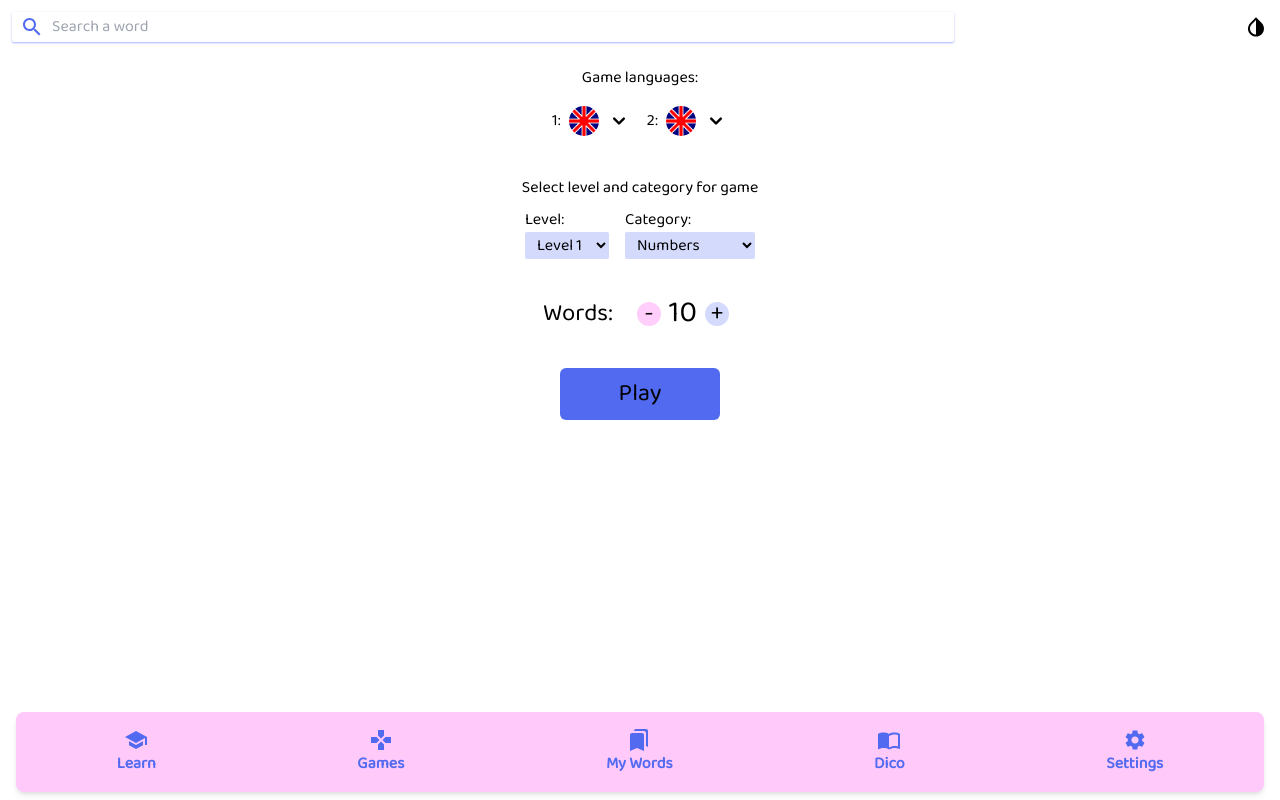
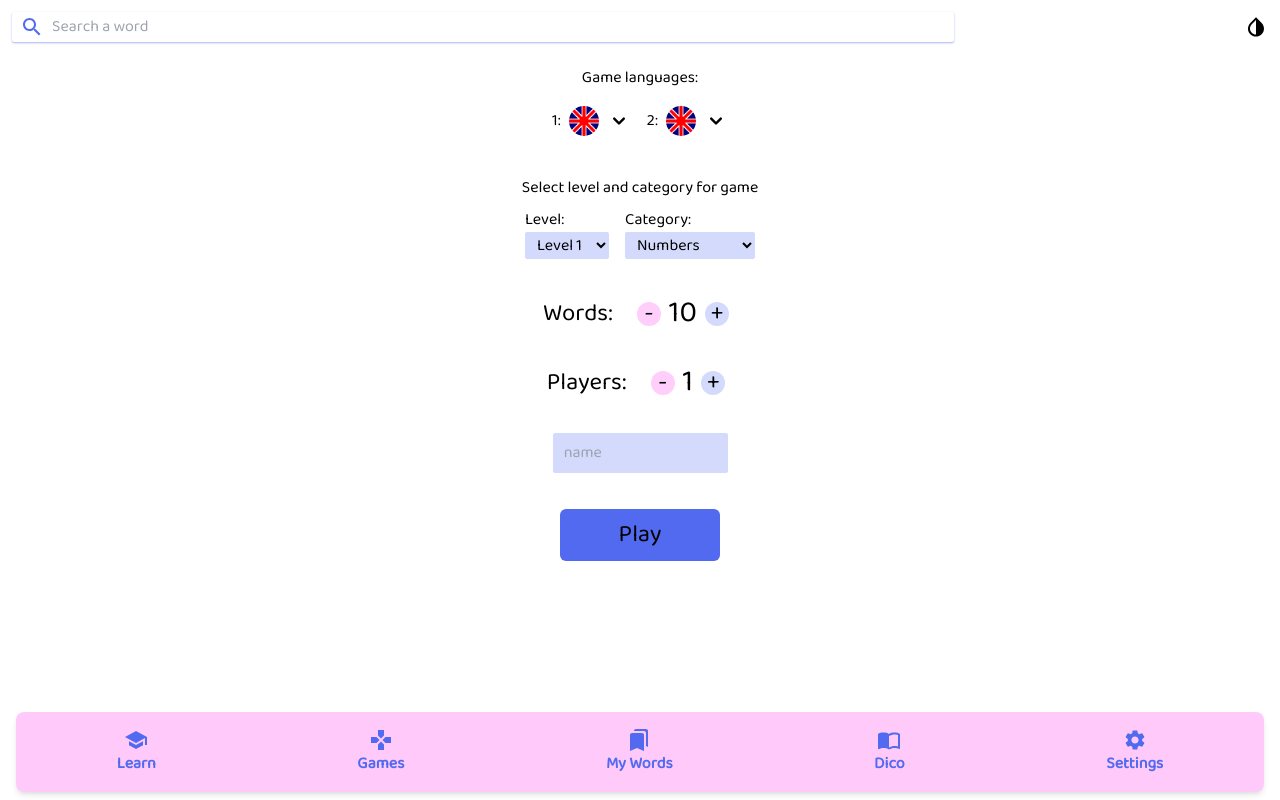
Before and after one commit to ArexSpeed/multiwords, a Next.js app: page /games/memo in a window 1280 px wide. Built offline with nearby package versions, Linux system fonts and the light colour scheme.

Commit message:
add input players name

```diff
--- a/pages/games/memo/index.tsx
+++ b/pages/games/memo/index.tsx
@@ -1,5 +1,5 @@
 /* eslint-disable jsx-a11y/no-onchange */
-import React, { useState } from 'react';
+import React, { useState, useEffect } from 'react';
 import Link from 'next/link';
 import MobileNav from 'components/Nav/MobileNav';
 import MetaHead from 'components/MetaHead';
@@ -9,12 +9,18 @@ import { levels, categories } from 'data';
 import { useAppDispatch } from 'redux/hooks';
 import { setMemoState } from 'redux/slices/gamesSlice';
 
+type PlayerType = {
+  [key: string]: string;
+};
+
 const MemoPage = () => {
   const [firstLangBox, setFirstLangBox] = useState(false);
   const [secondLangBox, setSecondLangBox] = useState(false);
   const [firstLangGame, setFirstLangGame] = useState('eng');
   const [secondLangGame, setSecondLangGame] = useState('eng');
   const [wordsQty, setWordsQty] = useState(10);
+  const [playersQty, setPlayersQty] = useState(1);
+  const [players, setPlayers] = useState<PlayerType[]>([]);
   const [level, setLevel] = useState('1');
   const [categoryGame, setCategoryGame] = useState('Numbers');
   const dispatch = useAppDispatch();
@@ -49,6 +55,19 @@ const MemoPage = () => {
       name: 'Italiano'
     }
   ];
+
+  useEffect(() => {
+    setPlayers([]);
+    for (let i = 1; i <= playersQty; i++) {
+      setPlayers((prev) => [...prev, { id: i.toString(), name: '' }]);
+    }
+  }, [playersQty]);
+
+  const changePlayerData = (i: number, event: { target: HTMLInputElement }) => {
+    const values = [...players];
+    values[i][event.target.name] = event.target.value;
+    setPlayers(values);
+  };
 
   const handlePlay = () => {
     const memoSettings = {
@@ -196,6 +215,37 @@ const MemoPage = () => {
           </div>
         </section>
         <section className="flex flex-row justify-center items-center w-full p-3">
+          <span className="text-lg mx-2">Players:</span>
+          <div className="flex flex-row justify-center items-center text-lg mx-2">
+            <button
+              className="w-6 h-6 p-2 mx-2 flex justify-center items-center bg-primaryLight rounded-full dark:bg-primaryDark"
+              disabled={playersQty <= 1}
+              onClick={() => setPlayersQty(playersQty - 1)}>
+              -
+            </button>
+            <span className="text-[30px]">{playersQty}</span>
+            <button
+              className="w-6 h-6 p-2 mx-2 flex justify-center items-center bg-secondaryLight rounded-full dark:bg-secondaryDark"
+              disabled={playersQty >= 10}
+              onClick={() => setPlayersQty(playersQty + 1)}>
+              +
+            </button>
+          </div>
+        </section>
+        <section className="flex flex-col justify-center items-center w-full p-3 dark:bg-gray-700">
+          {players.map((player, i) => (
+            <input
+              key={player.id}
+              className="bg-secondaryLight dark:bg-secondaryDark m-1 rounded-sm p-2"
+              type="text"
+              placeholder={`${player.name} name`}
+              value={player.name}
+              name="name"
+              onChange={(e) => changePlayerData(i, e)}
+            />
+          ))}
+        </section>
+        <section className="flex flex-row justify-center items-center w-full p-3 pb-24 dark:bg-gray-700">
           <Link href="/games/memo/play" passHref>
             <button className="bg-secondary p-2 m-2 w-40 text-lg rounded-md" onClick={handlePlay}>
               Play
```
